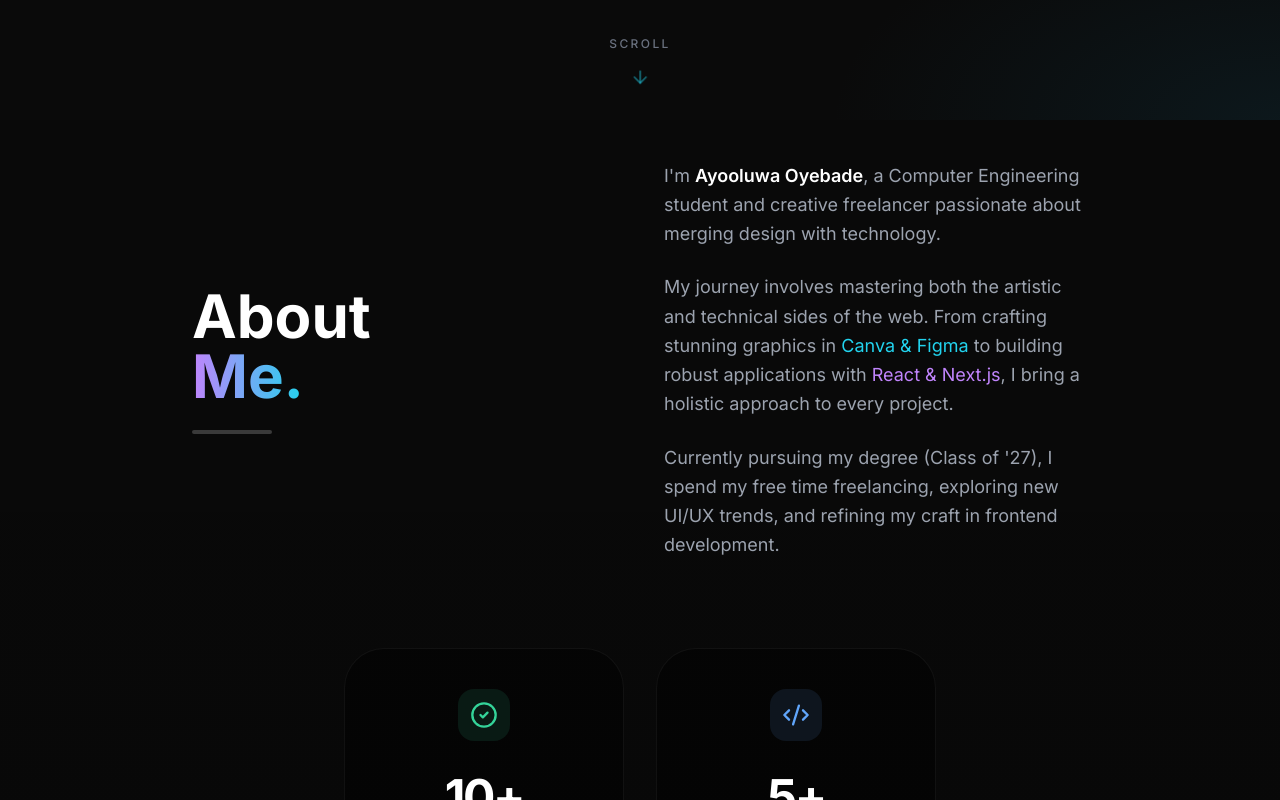
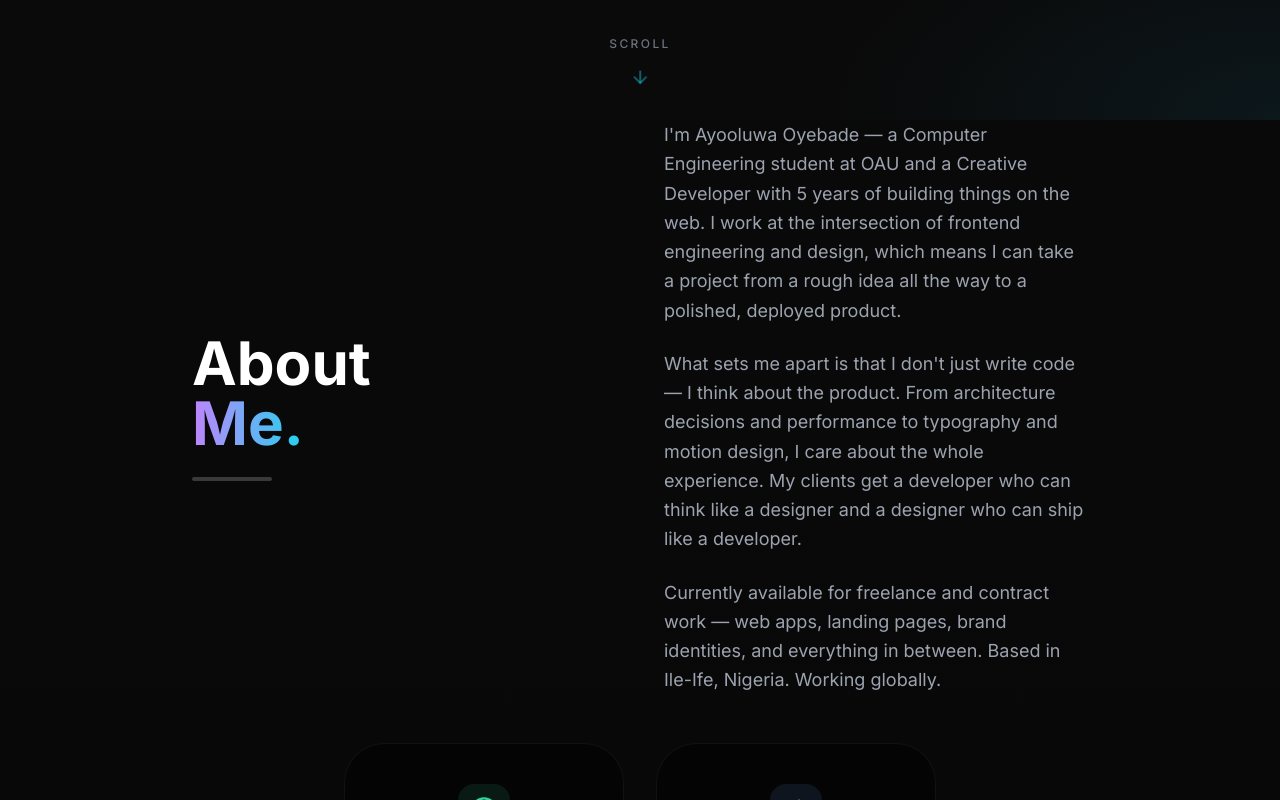
Before and after one commit to Ayosensei/my-portfolio, a Next.js app: page / in a window 1280 px wide. Shown: the part 680-1480 px from the top of the page. Built offline with nearby package versions, Linux system fonts and the light colour scheme.

Commit message:
feat: update about section copy and add placeholder testimonials

```diff
--- a/app/components/About.tsx
+++ b/app/components/About.tsx
@@ -21,13 +21,13 @@ export default function About() {
                 {/* Right Column: Bio */}
                 <RevealOnScroll variant="right" delay={200} className="text-gray-400 text-lg leading-relaxed">
                     <p className="mb-6">
-                        I&apos;m <span className="text-white font-semibold">Ayooluwa Oyebade</span>, a Computer Engineering student and creative freelancer passionate about merging design with technology.
+                        I'm Ayooluwa Oyebade — a Computer Engineering student at OAU and a Creative Developer with 5 years of building things on the web. I work at the intersection of frontend engineering and design, which means I can take a project from a rough idea all the way to a polished, deployed product.
                     </p>
                     <p className="mb-6">
-                        My journey involves mastering both the artistic and technical sides of the web. From crafting stunning graphics in <span className="text-cyan-400">Canva & Figma</span> to building robust applications with <span className="text-purple-400">React & Next.js</span>, I bring a holistic approach to every project.
+                        What sets me apart is that I don't just write code — I think about the product. From architecture decisions and performance to typography and motion design, I care about the whole experience. My clients get a developer who can think like a designer and a designer who can ship like a developer.
                     </p>
                     <p>
-                        Currently pursuing my degree (Class of &apos;27), I spend my free time freelancing, exploring new UI/UX trends, and refining my craft in frontend development.
+                        Currently available for freelance and contract work — web apps, landing pages, brand identities, and everything in between. Based in Ile-Ife, Nigeria. Working globally.
                     </p>
                 </RevealOnScroll>
             </div>
--- a/app/components/Testimonials.tsx
+++ b/app/components/Testimonials.tsx
@@ -7,9 +7,22 @@ const testimonials = [
   {
     name: "Oyeyemi Oyebade",
     role: "Managing Editor, OAU Law Reports",
-    content:
-      "Ayooluwa transformed our digital presence. The OAU Law Reports platform is now a world-class legal archive, thanks to his technical expertise and eye for design.",
+    content: "Ayooluwa transformed our digital presence. The OAU Law Reports platform is now a world-class legal archive, thanks to his technical expertise and eye for design.",
     avatar: "OO",
+    rating: 5,
+  },
+  {
+    name: "Client Name",
+    role: "Founder, Company Name",
+    content: "Working with Ayooluwa was seamless from start to finish. He understood the brief immediately, asked the right questions, and delivered a product that exceeded what we imagined.",
+    avatar: "CN",
+    rating: 5,
+  },
+  {
+    name: "Client Name",
+    role: "Product Lead, Company Name",
+    content: "Ayooluwa brings a rare combination of technical depth and design sensibility. He doesn't just build what you ask for — he makes it better.",
+    avatar: "CN",
     rating: 5,
   },
 ];
@@ -27,7 +40,7 @@ export default function Testimonials() {
           </p>
         </RevealOnScroll>
 
-        <div className="flex flex-wrap justify-center gap-8">
+        <div className="grid grid-cols-1 md:grid-cols-3 gap-8">
           {testimonials.map((testimonial, index) => (
             <RevealOnScroll
               key={index}
```
